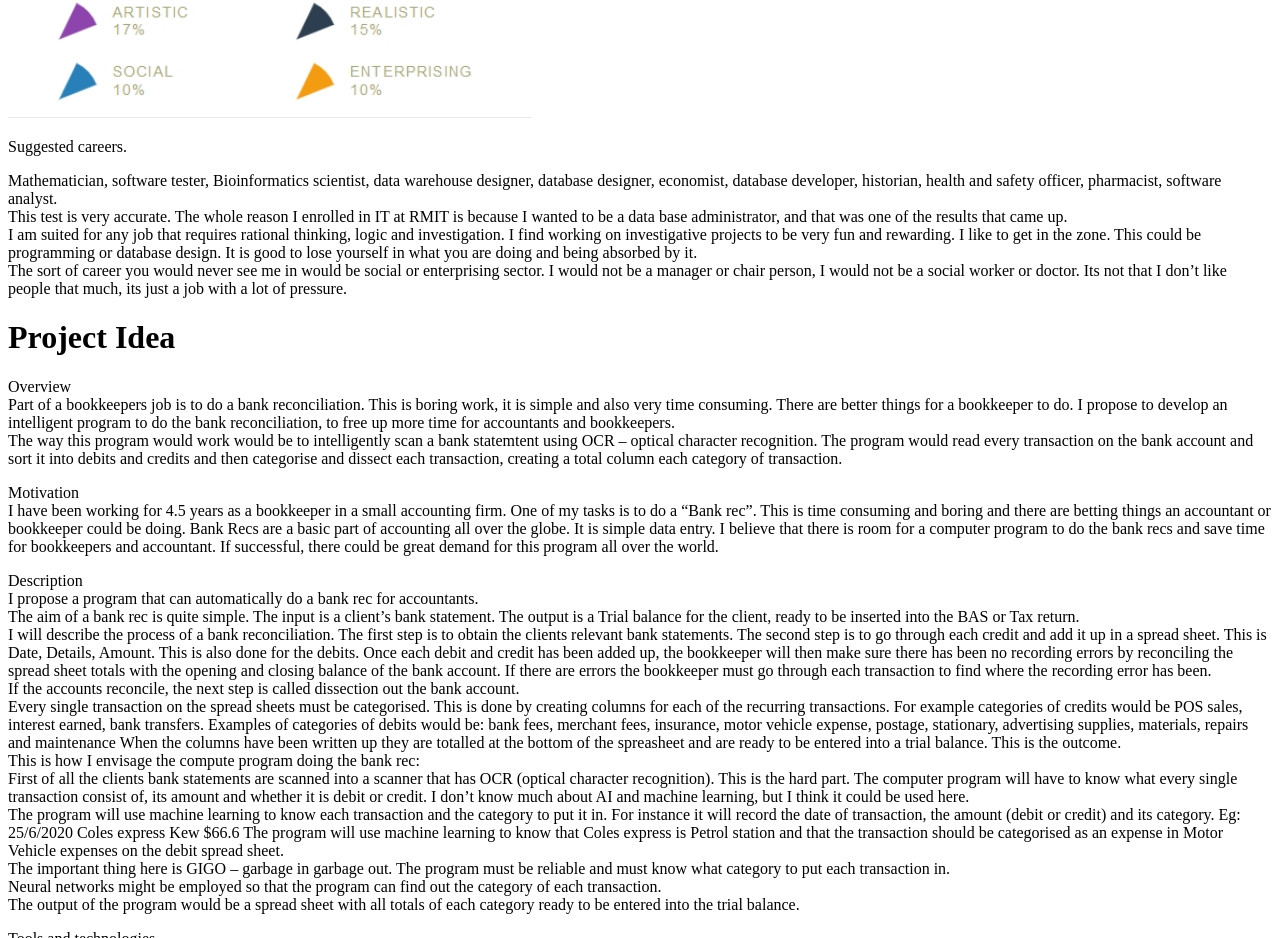
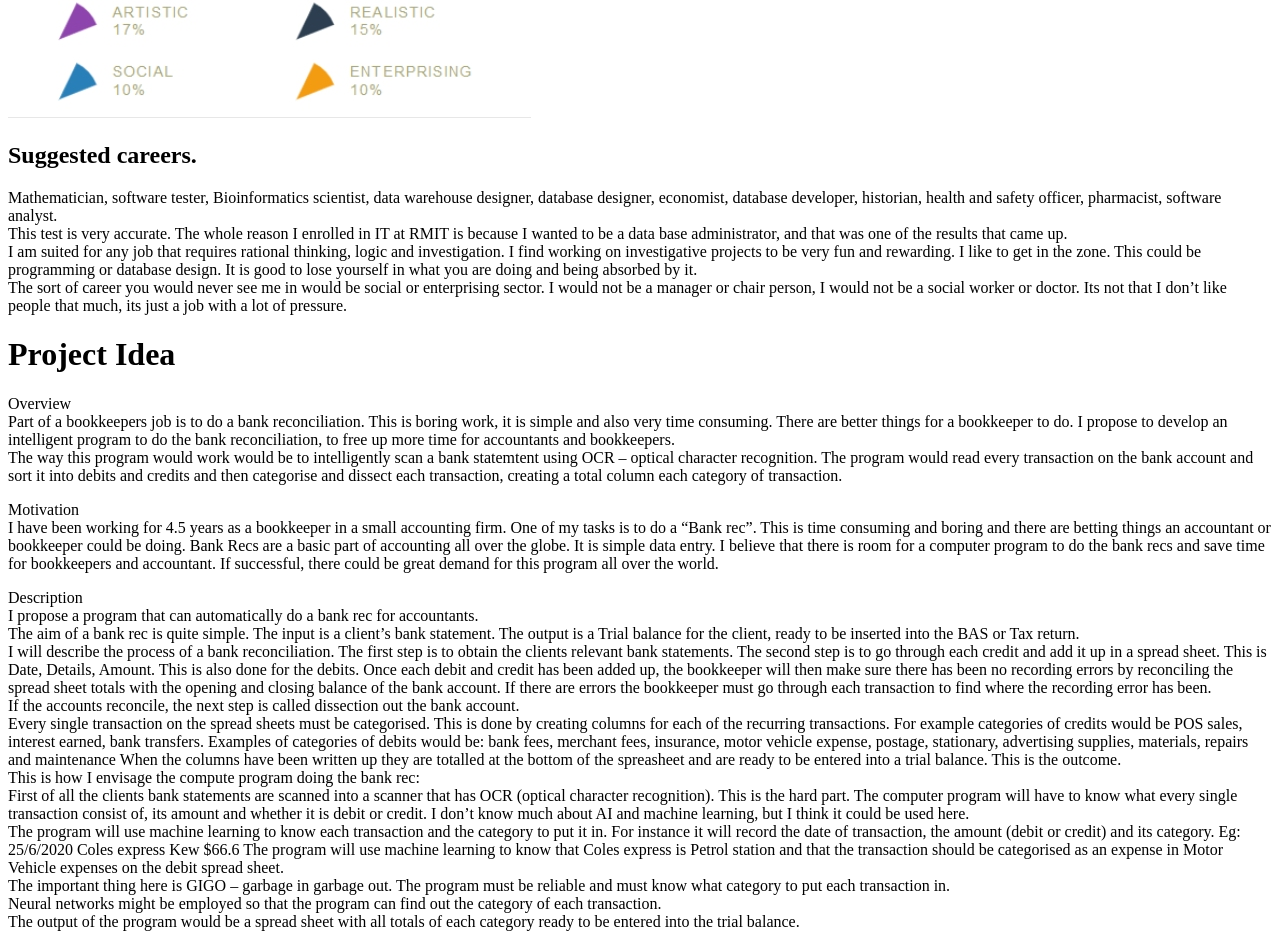
Before and after one commit to TMarshman/COSC1078-Assignment-1, a plain HTML site: page index.html in a window 1280 px wide. Shown: the part 3228-4166 px from the top of the page. Drawn offline with Linux system fonts and the light colour scheme.

Commit message:
Update index.html

```diff
--- a/index.html
+++ b/index.html
@@ -83,7 +83,7 @@ Being an auditory learner means sounding out things is more important.  This mea
 </p>
 
 <img src="pie.jpg" alt="piechart">
-<p> Suggested careers.  </p>
+<h2> Suggested careers.  </h2>
 <p>Mathematician, software tester, Bioinformatics scientist, data warehouse designer, database designer, economist, database developer, historian, health and safety officer, pharmacist, software analyst.<br>
 This test is very accurate.  The whole reason I enrolled in IT at RMIT is because I wanted to be a data base administrator, and that was one of the results that came up.<br>
 I am suited for any job that requires rational thinking, logic and investigation.  I find working on investigative projects to be very fun and rewarding.  I like to get in the zone.  This could be programming or database design.  It is good to lose yourself in what you are doing and being absorbed by it.<br>
```
